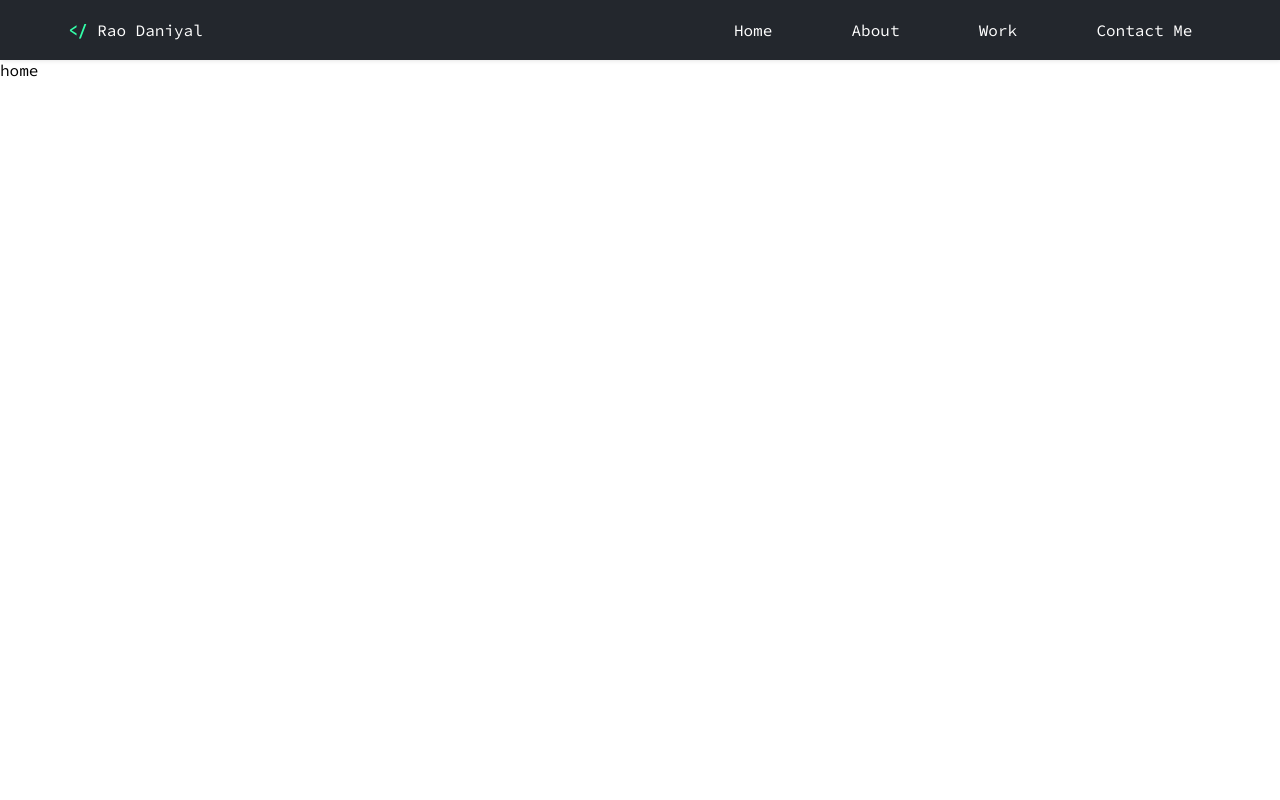
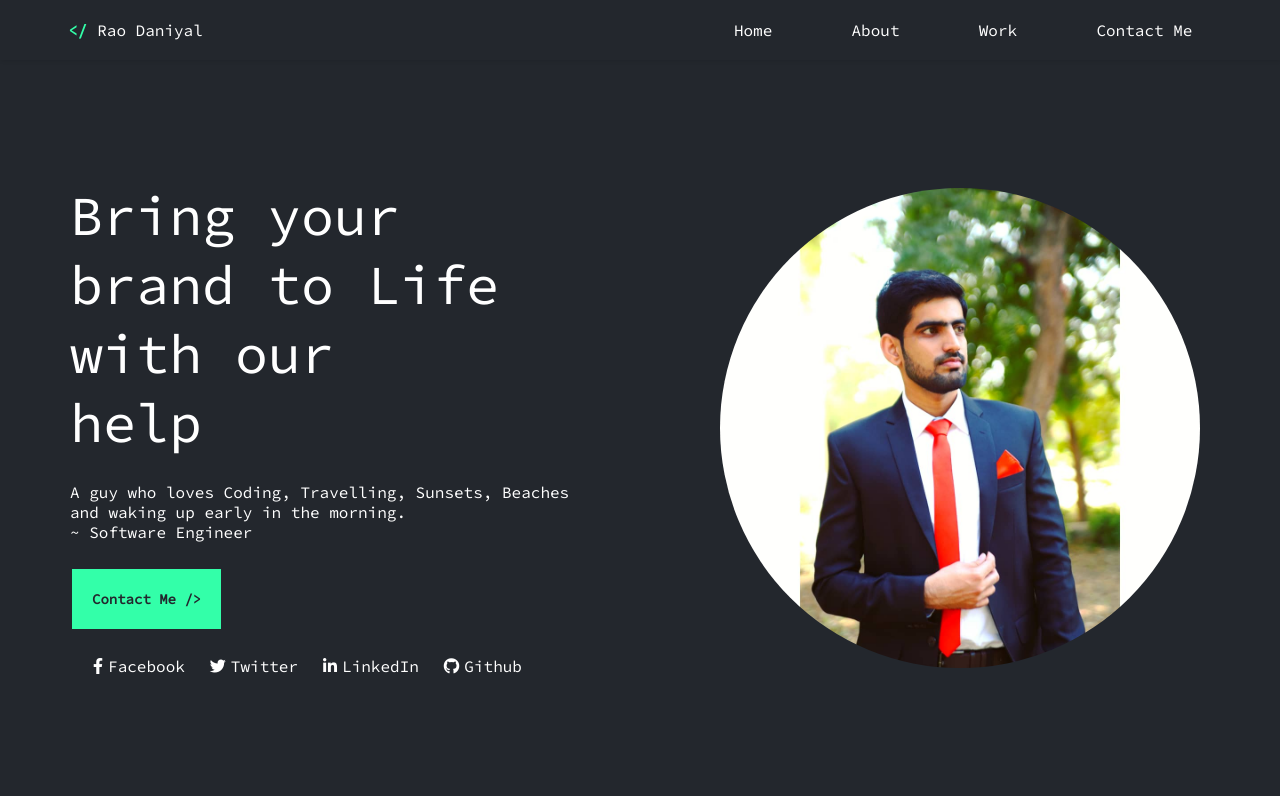
Before and after one commit to daniyalrajputt/developer-portfolio, a React (Create React App) app: page / in a window 1280 px wide. Built offline with nearby package versions, Linux system fonts and the light colour scheme.

Commit message:
home page header work

```diff
--- a/public/index.html
+++ b/public/index.html
@@ -15,6 +15,7 @@
       user's mobile device or desktop. See https://developers.google.com/web/fundamentals/web-app-manifest/
     -->
     <link rel="manifest" href="%PUBLIC_URL%/manifest.json" />
+    <link rel="stylesheet" href="https://use.fontawesome.com/releases/v5.8.1/css/all.css" integrity="sha384-50oBUHEmvpQ+1lW4y57PTFmhCaXp0ML5d60M1M7uH2+nqUivzIebhndOJK28anvf" crossorigin="anonymous">
     <link href="https://fonts.googleapis.com/css?family=Source+Code+Pro&display=swap" rel="stylesheet">
     <!--
       Notice the use of %PUBLIC_URL% in the tags above.
--- a/src/App.scss
+++ b/src/App.scss
@@ -1,3 +1,5 @@
+@import "./Theme/variables.scss";
+
 *{
   box-sizing: border-box;
   font-family: 'Source Code Pro', monospace;
@@ -19,5 +21,7 @@
   }
 }
 .container{
-  margin-top: 60px
+  margin-top: 60px;
+  // background-color: $color-primary;
+  // color: $color-secondary;
 }
--- /dev/null
+++ b/src/components/Header/header.js
@@ -0,0 +1,33 @@
+import React from 'react';
+import './header.scss'
+import image from '../../assets/image.jpg'
+
+function Header() {
+  return (
+    <div className="header">
+      <div className="left-side">
+        <div className="content">
+          <h1>Bring your brand to Life with our <br /> help</h1>
+          <p>A guy who loves Coding, Travelling, Sunsets, Beaches and waking up early in the morning. <br />
+            ~ Software Engineer</p>
+          <button className="contact-btn">Contact Me /&gt;</button>
+        </div>
+        <div className="social-links">
+          <a className=""><i className="fab fa-facebook-f"></i>Facebook</a>
+          <a className=""><i className="fab fa-twitter"></i>Twitter</a>
+          <a className=""><i className="fab fa-linkedin-in"></i>LinkedIn</a>
+          <a className=""><i className="fab fa-github"></i>Github</a>
+          {/* <a>Upwork</a>
+        <a>Fiverr</a> */}
+        </div>
+      </div>
+      <div className="right-side">
+        <div className="image-container">
+          <img src={image} />
+        </div>
+      </div>
+    </div>
+  );
+}
+
+export default Header;
--- /dev/null
+++ b/src/components/Header/header.scss
@@ -0,0 +1,92 @@
+@import "../../Theme/variables.scss";
+
+
+.header{
+    display: flex;
+    justify-content: center;
+    align-items: center;
+    background-color: $color-primary;
+    height: 92vh;
+    width: 100%;
+    .left-side{
+        width: 50%;
+        display: flex;
+        justify-content: center;
+        align-items: center;
+        flex-direction: column;
+        .content{
+            max-width: 500px;
+            max-height: 500px;
+            h1{
+                color: $color-light;
+                font-size: 55px;
+                margin: 0;
+                font-weight: 500;
+            }
+            p{
+                color: $color-light;
+                margin: 25px 0px
+            }
+            .contact-btn{
+                background-color: $color-secondary;
+                color: $color-primary;
+                border:     2px solid $color-primary;
+                font-weight: 600;
+                transition: ease-in .3s;
+                &:hover{
+                    background-color: $color-primary;
+                    color: $color-light;
+                    border: 2px solid $color-secondary;
+                }
+            }
+        }
+        .social-links{
+            margin-top: 25px;
+            max-width: 500px;
+            display: flex;
+            justify-content: space-between;
+            a{
+                margin-right: 25px;
+                display: block;
+                color: $color-light;
+                max-width: 100px;
+                transition: ease-in .3s;
+                cursor: pointer;
+                background-image: linear-gradient(180deg, transparent 85%, $color-secondary 0);
+                background-repeat: no-repeat;
+                background-size: 0 100%;
+                transition: background-size .4s ease;
+                i{
+                    margin-right: 5px
+                }
+                &:hover{
+                    background-size: 100% 100%;
+                    color: $color-secondary;
+                    // text-decoration: underline;
+                }
+            }
+        }
+    }
+    .right-side{
+        width: 50%;
+        display: flex;
+        justify-content: center;
+        align-items: center;
+        .image-container{
+            width: 100%;
+            height: 100%;
+            display: flex;
+            justify-content: center;
+            align-items: center;
+            img{
+            width: 75%;
+            max-width: 500px;
+            min-width: 250px;
+            height: 75%;
+            max-height: 500px;
+            min-height: 250px;
+            border-radius: 50%;
+            }
+        }
+    }
+}
--- a/src/components/Navbar/navbar.scss
+++ b/src/components/Navbar/navbar.scss
@@ -37,6 +37,10 @@
   padding: 20px 10px;
   text-decoration: none;
   color: $color-light;
+  background-image: linear-gradient(180deg, transparent 98%, $color-secondary 0);
+  background-repeat: no-repeat;
+  background-size: 0 100%;
+  transition: background-size .4s ease;
   .slash {
     visibility: hidden;
   }
@@ -45,6 +49,7 @@
 .navbar li a:hover,
 .navbar .menu-btn:hover {
   color: $color-secondary;
+  background-size: 100% 100%;
   .slash {
     visibility: visible;
   }
--- a/src/container/Home/index.js
+++ b/src/container/Home/index.js
@@ -1,10 +1,11 @@
 import React from 'react';
 import './home.scss'
+import Header from '../../components/Header/header'
 
 function Home() {
   return (
     <div className="container">
-        <p>home</p>
+        <Header/>
     </div>
   );
 }
```
Also changed, not shown: src/assets/image.jpg (added).
